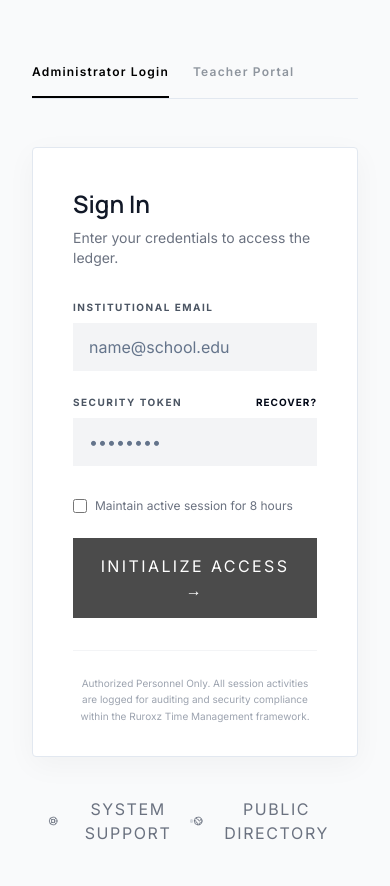
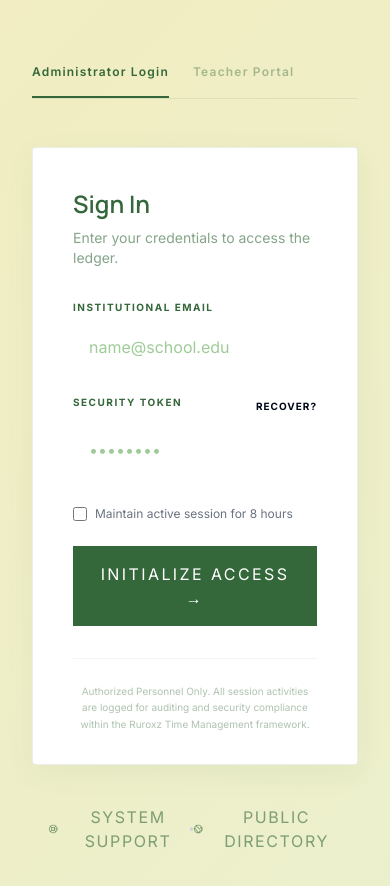
Before and after one commit to Dharshaneshwaran/rurox, a Next.js app in the folder frontend1/: page / in a window 390 px wide. Shown: the top 886 px of the page. Built offline with nearby package versions, Linux system fonts and the light colour scheme; no server answers.

Commit message:
ui changed into green theme

```diff
--- a/frontend1/src/app/admin/login/page.tsx
+++ b/frontend1/src/app/admin/login/page.tsx
@@ -43,7 +43,7 @@ export default function AdminLoginPage() {
   };
 
   return (
-    <div className="bg-surface text-on-surface min-h-screen flex overflow-hidden">
+    <div className="admin-theme bg-surface text-on-surface min-h-screen flex overflow-hidden">
       {/* Asymmetric Background Split */}
       <div className="hidden lg:flex lg:w-1/2 spine-gradient items-center justify-center p-12 relative overflow-hidden">
         <div className="absolute inset-0 opacity-10 pointer-events-none">
@@ -95,8 +95,8 @@ export default function AdminLoginPage() {
           {/* Role Selection (Asymmetric Tabs) */}
           <div className="flex items-center gap-4 mb-10 overflow-x-auto pb-2 scrollbar-hide">
             <button className="flex-shrink-0 group flex flex-col items-start" type="button">
-              <span className="font-label text-[11px] uppercase tracking-wider text-primary font-bold">Administrator Login</span>
-              <span className="h-[2px] w-full bg-primary mt-1 scale-x-100 transition-transform origin-left"></span>
+              <span className="font-label text-[11px] uppercase tracking-wider text-primary font-black">Administrator Login</span>
+              <span className="h-[2px] w-full bg-primary mt-1.5 scale-x-100 transition-transform origin-left"></span>
             </button>
             <button
               type="button"
--- a/frontend1/src/app/globals.css
+++ b/frontend1/src/app/globals.css
@@ -1,34 +1,34 @@
 @import "tailwindcss";
 
 @theme inline {
-  --color-background: #f8fafc;
-  --color-foreground: #020817;
+  --color-background: var(--background, #f8fafc);
+  --color-foreground: var(--foreground, #020817);
 
-  --color-primary: #000000;
-  --color-primary-strong: #1a1a1a;
+  --color-primary: var(--primary, #000000);
+  --color-primary-strong: var(--primary-strong, #1a1a1a);
 
-  --color-secondary: #ffffff;
-  --color-secondary-soft: #f1f5f9;
+  --color-secondary: var(--secondary, #ffffff);
+  --color-secondary-soft: var(--secondary-soft, #f1f5f9);
 
-  --color-border: #e2e8f0;
+  --color-border: var(--border, #e2e8f0);
 
-  --color-surface: #ffffff;
-  --color-surface-subtle: #f1f5f9;
-  --color-on-surface: #020817;
+  --color-surface: var(--surface, #ffffff);
+  --color-surface-subtle: var(--surface-subtle, #f1f5f9);
+  --color-on-surface: var(--on-surface, #020817);
 
-  --color-text: #020817;
-  --color-text-muted: #64748b;
-  --color-text-soft: #64748b;
-  --color-muted-foreground: #64748b;
+  --color-text: var(--text, #020817);
+  --color-text-muted: var(--text-muted, #64748b);
+  --color-text-soft: var(--text-soft, #64748b);
+  --color-muted-foreground: var(--muted-foreground, #64748b);
 
-  --color-accent: #000000; /* align accent with black primary */
-  --color-accent-soft: #f1f5f9;
+  --color-accent: var(--accent, #000000);
+  --color-accent-soft: var(--accent-soft, #f1f5f9);
 
-  --color-danger: #ef4444;
-  --color-danger-soft: #fef2f2;
+  --color-danger: var(--danger, #ef4444);
+  --color-danger-soft: var(--danger-soft, #fef2f2);
 
-  --color-success: #22c55e;
-  --color-success-soft: #f0fdf4;
+  --color-success: var(--success, #22c55e);
+  --color-success-soft: var(--success-soft, #f0fdf4);
 
   --font-headline: var(--font-headline);
   --font-display: var(--font-headline);
@@ -41,7 +41,7 @@
   --radius-xl: 0.5rem;
   --radius-full: 0.75rem;
 
-  --shadow-card: 0 4px 6px -1px rgb(0 0 0 / 0.1), 0 2px 4px -2px rgb(0 0 0 / 0.1);
+  --shadow-card: var(--shadow-card, 0 4px 6px -1px rgb(0 0 0 / 0.1), 0 2px 4px -2px rgb(0 0 0 / 0.1));
 }
 
 html,
@@ -152,3 +152,50 @@ input[type="date"]::-webkit-calendar-picker-indicator {
     font-family: var(--font-mono), "Consolas", monospace;
   }
 }
+
+.admin-theme {
+  --primary: #346739;
+  --primary-strong: #2a522e;
+  --secondary: #9FCB98;
+  --secondary-soft: #f0f7f0;
+  --accent: #79AE6F;
+  --accent-soft: #ecf4eb;
+  --background: #F2EDC2;
+  --surface: #F2EDC2;
+  --surface-subtle: #ebf0cc;
+  --on-surface: #346739;
+  --text: #346739;
+  --text-muted: #5a7d5e;
+  --muted-foreground: #5a7d5e;
+  --foreground: #346739;
+  --border: #d4dbc1;
+  --stroke: #d4dbc1;
+  --brand: #79AE6F;
+  --brand-rgb: 121, 174, 111;
+
+  --shadow-card: 0 4px 6px -1px rgba(52, 103, 57, 0.08), 0 2px 4px -2px rgba(52, 103, 57, 0.08);
+
+  .hero-gradient {
+    background: linear-gradient(135deg, #F2EDC2 0%, #ebf0cc 100%);
+  }
+
+  .spine-gradient {
+    background: linear-gradient(180deg, #346739 0%, #2a522e 100%);
+  }
+
+  .milled-button {
+    background: linear-gradient(180deg, #346739 0%, #2a522e 100%);
+    color: #F2EDC2;
+  }
+
+  /* Additional overrides for admin specific components */
+  input, select, textarea {
+    background-color: #ffffff;
+    border-color: #d4dbc1;
+    color: #346739;
+  }
+
+  input::placeholder {
+    color: #9FCB98;
+  }
+}
--- a/frontend1/src/app/page.tsx
+++ b/frontend1/src/app/page.tsx
@@ -50,9 +50,9 @@ export default function LoginPage() {
   };
 
   return (
-    <div className="flex min-h-screen w-full font-body">
+    <div className="admin-theme flex min-h-screen w-full font-body">
       {/* Left Panel */}
-      <div className="hidden lg:flex flex-col justify-center w-1/2 bg-[#1b1c1e] text-white p-16 xl:p-24 relative overflow-hidden">
+      <div className="hidden lg:flex flex-col justify-center w-1/2 spine-gradient text-white p-16 xl:p-24 relative overflow-hidden">
         {/* Subtle grid background */}
         <div
           className="absolute inset-0 opacity-[0.03] pointer-events-none"
@@ -98,33 +98,33 @@ export default function LoginPage() {
       </div>
 
       {/* Right Panel */}
-      <div className="flex-1 flex flex-col bg-[#F9FAFB] relative overflow-y-auto">
+      <div className="flex-1 flex flex-col hero-gradient relative overflow-y-auto">
         <div className="flex-1 flex flex-col px-8 sm:px-16 pt-16 pb-8 max-w-[600px] w-full mx-auto justify-center">
 
           {/* Tabs */}
-          <div className="flex gap-6 border-b border-[#E2E8F0] mb-12 uppercase text-xs tracking-widest font-semibold text-[#8E959E]">
+          <div className="flex gap-6 border-b border-primary/10 mb-12 uppercase text-xs tracking-widest font-semibold text-primary/40">
             <button
               onClick={() => { setActiveTab("ADMIN"); setError(null); }}
-              className={`pb-4 border-b-2 transition-colors ${activeTab === "ADMIN" ? "border-black text-black" : "border-transparent hover:text-black/70"}`}
+              className={`pb-4 border-b-2 transition-colors ${activeTab === "ADMIN" ? "border-primary text-primary" : "border-transparent hover:text-primary/70"}`}
             >
               Administrator Login
             </button>
             <button
               onClick={() => { setActiveTab("TEACHER"); setError(null); }}
-              className={`pb-4 border-b-2 transition-colors ${activeTab === "TEACHER" ? "border-black text-black" : "border-transparent hover:text-black/70"}`}
+              className={`pb-4 border-b-2 transition-colors ${activeTab === "TEACHER" ? "border-primary text-primary" : "border-transparent hover:text-primary/70"}`}
             >
               Teacher Portal
             </button>
           </div>
 
           {/* Form Card */}
-          <div className="bg-white border text-left border-[#E2E8F0] shadow-[0_8px_30px_rgb(0,0,0,0.04)] rounded-sm p-10 pb-8 mb-10">
-            <h2 className="text-2xl font-semibold text-[#111827] mb-2 font-display">Sign In</h2>
-            <p className="text-sm text-[#6B7280] mb-8">Enter your credentials to access the ledger.</p>
+          <div className="bg-white border text-left border-primary/10 shadow-[0_8px_30px_rgba(52,103,57,0.06)] rounded-sm p-10 pb-8 mb-10">
+            <h2 className="text-2xl font-semibold text-primary mb-2 font-display">Sign In</h2>
+            <p className="text-sm text-primary/60 mb-8">Enter your credentials to access the ledger.</p>
 
             <form onSubmit={onSubmit} className="space-y-6">
               <div>
-                <label className="block text-[10px] font-bold uppercase tracking-[0.15em] text-[#4B5563] mb-2">
+                <label className="block text-[10px] font-bold uppercase tracking-[0.15em] text-primary mb-2">
                   Institutional Email
                 </label>
                 <input
@@ -132,17 +132,17 @@ export default function LoginPage() {
                   value={email}
                   onChange={(e) => setEmail(e.target.value)}
                   placeholder="name@school.edu"
-                  className="w-full bg-[#F3F4F6] border-none text-sm px-4 py-3 focus:ring-1 focus:ring-black outline-none transition-all placeholder:text-[#9CA3AF]"
+                  className="w-full bg-surface-subtle border-none text-sm px-4 py-3 focus:ring-1 focus:ring-primary outline-none transition-all placeholder:text-secondary/60"
                   required
                 />
               </div>
 
               <div>
                 <div className="flex justify-between items-center mb-2">
-                  <label className="block text-[10px] font-bold uppercase tracking-[0.15em] text-[#4B5563]">
+                  <label className="block text-[10px] font-bold uppercase tracking-[0.15em] text-primary mb-2">
                     Security Token
                   </label>
-                  <a href="#" className="text-[10px] font-bold uppercase tracking-[0.1em] text-[#9CA3AF] hover:text-[#4B5563]">Recover?</a>
+                  <a href="#" className="text-[10px] font-bold uppercase tracking-[0.1em] text-primary/40 hover:text-primary">Recover?</a>
                 </div>
                 <input
                   type="password"
@@ -155,7 +155,7 @@ export default function LoginPage() {
               </div>
 
               <div className="flex items-center gap-2 pt-2">
-                <input type="checkbox" id="session" className="w-3.5 h-3.5 border-gray-300 rounded-sm text-black focus:ring-black" />
+                <input type="checkbox" id="session" className="w-3.5 h-3.5 border-gray-300 rounded-sm text-primary focus:ring-primary" />
                 <label htmlFor="session" className="text-xs text-[#6B7280]">
                   Maintain active session for 8 hours
                 </label>
@@ -170,7 +170,7 @@ export default function LoginPage() {
               <button
                 type="submit"
                 disabled={loading}
-                className="w-full bg-[#4B4B4B] hover:bg-[#333333] text-white text-[11px] font-bold uppercase tracking-[0.15em] py-4 px-4 transition-colors flex justify-center items-center gap-2"
+                className="w-full bg-primary hover:opacity-90 text-white text-[11px] font-bold uppercase tracking-[0.15em] py-4 px-4 transition-all flex justify-center items-center gap-2"
               >
                 {loading ? "INITIALIZING..." : activeTab === "ADMIN" ? "INITIALIZE ACCESS →" : "ACCESS PORTAL →"}
               </button>
@@ -185,7 +185,7 @@ export default function LoginPage() {
             </form>
 
             <div className="mt-8 pt-6 border-t border-[#F3F4F6]">
-              <p className="text-[10px] text-center text-[#9CA3AF] leading-relaxed max-w-[280px] mx-auto">
+              <p className="text-[10px] text-center text-primary/40 leading-relaxed max-w-[280px] mx-auto">
                 Authorized Personnel Only. All session activities are logged for auditing and security compliance within the Ruroxz Time Management framework.
               </p>
             </div>
@@ -193,14 +193,14 @@ export default function LoginPage() {
 
           {/* Support Links */}
           <div className="flex justify-between items-center px-4 w-full mb-12">
-            <button className="text-[10px] font-bold uppercase tracking-[0.1em] text-[#6B7280] flex items-center gap-2 hover:text-black transition-colors">
+            <button className="text-[10px] font-bold uppercase tracking-[0.1em] text-primary/60 flex items-center gap-2 hover:text-primary transition-colors">
               <svg className="w-3.5 h-3.5" fill="none" viewBox="0 0 24 24" stroke="currentColor">
                 <path strokeLinecap="round" strokeLinejoin="round" strokeWidth={2} d="M18.364 5.636l-3.536 3.536m0 5.656l3.536 3.536M9.172 9.172L5.636 5.636m3.536 9.192l-3.536 3.536M21 12a9 9 0 11-18 0 9 9 0 0118 0zm-5 0a4 4 0 11-8 0 4 4 0 018 0z" />
               </svg>
               SYSTEM SUPPORT
             </button>
             <div className="w-1 h-1 rounded-full bg-[#D1D5DB]"></div>
-            <button className="text-[10px] font-bold uppercase tracking-[0.1em] text-[#6B7280] flex items-center gap-2 hover:text-black transition-colors">
+            <button className="text-[10px] font-bold uppercase tracking-[0.1em] text-primary/60 flex items-center gap-2 hover:text-primary transition-colors">
               <svg className="w-3.5 h-3.5" fill="none" viewBox="0 0 24 24" stroke="currentColor">
                 <path strokeLinecap="round" strokeLinejoin="round" strokeWidth={2} d="M3.055 11H5a2 2 0 012 2v1a2 2 0 002 2 2 2 0 012 2v2.945M8 3.935V5.5A2.5 2.5 0 0010.5 8h.5a2 2 0 012 2 2 2 0 104 0 2 2 0 012-2h1.064M15 20.488V18a2 2 0 012-2h3.064M21 12a9 9 0 11-18 0 9 9 0 0118 0z" />
               </svg>
```
Also changed, not shown: frontend1/src/app/admin/dashboard/page.tsx (+11 -11 lines), frontend1/src/app/admin/layout.tsx (added, +9 -0 lines), frontend1/src/components/AdminLayout.tsx (+19 -19 lines), frontend1/src/components/SectionCard.tsx (+4 -4 lines), frontend1/src/components/ui/MetricCard.tsx (+8 -8 lines), frontend1/src/components/ui/PageHeader.tsx (+5 -5 lines), frontend1/src/components/ui/StatCard.tsx (+7 -7 lines).
